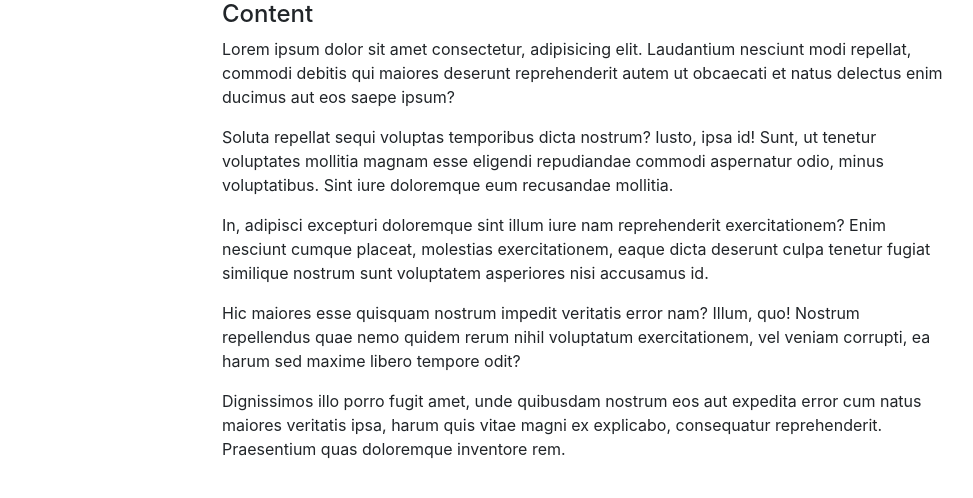
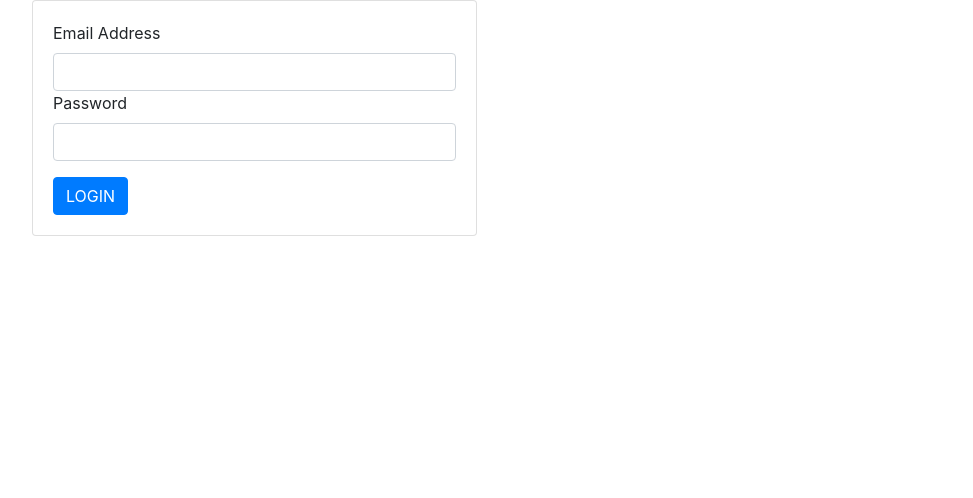
Before and after one commit to anisaa-marlina/project-bootstrap-4, a plain HTML site: page index.html in a window 1280 px wide. Shown: the whole page, without its empty margins (53-1026 px from the left). Drawn offline with Linux system fonts and the light colour scheme.

Commit message:
add part-3 Login Form no-space

```diff
--- a/index.html
+++ b/index.html
@@ -9,39 +9,31 @@
   </head>
   <body>
     <div class="container">
-      <div class="row justify-content-center">
-        <div class="col-md-8">
-          <h4>Content</h4>
-          <p>
-            Lorem ipsum dolor sit amet consectetur, adipisicing elit. Laudantium
-            nesciunt modi repellat, commodi debitis qui maiores deserunt
-            reprehenderit autem ut obcaecati et natus delectus enim ducimus aut
-            eos saepe ipsum?
-          </p>
-          <p>
-            Soluta repellat sequi voluptas temporibus dicta nostrum? Iusto, ipsa
-            id! Sunt, ut tenetur voluptates mollitia magnam esse eligendi
-            repudiandae commodi aspernatur odio, minus voluptatibus. Sint iure
-            doloremque eum recusandae mollitia.
-          </p>
-          <p>
-            In, adipisci excepturi doloremque sint illum iure nam reprehenderit
-            exercitationem? Enim nesciunt cumque placeat, molestias
-            exercitationem, eaque dicta deserunt culpa tenetur fugiat similique
-            nostrum sunt voluptatem asperiores nisi accusamus id.
-          </p>
-          <p>
-            Hic maiores esse quisquam nostrum impedit veritatis error nam?
-            Illum, quo! Nostrum repellendus quae nemo quidem rerum nihil
-            voluptatum exercitationem, vel veniam corrupti, ea harum sed maxime
-            libero tempore odit?
-          </p>
-          <p>
-            Dignissimos illo porro fugit amet, unde quibusdam nostrum eos aut
-            expedita error cum natus maiores veritatis ipsa, harum quis vitae
-            magni ex explicabo, consequatur reprehenderit. Praesentium quas
-            doloremque inventore rem.
-          </p>
+      <div class="row" style="height: 100vh">
+        <div class="col-md-5">
+          <div class="card">
+            <div class="card-body">
+              <form action="" autocomplete="off">
+                <label for="email">Email Address</label>
+                <input
+                  type="text"
+                  name="email"
+                  id="email"
+                  class="form-control"
+                />
+                <label for="password">Password</label>
+                <input
+                  type="text"
+                  name="password"
+                  id="password"
+                  class="form-control"
+                />
+                <button type="submit" class="btn btn-primary mt-3">
+                  LOGIN
+                </button>
+              </form>
+            </div>
+          </div>
         </div>
       </div>
     </div>
```
Also changed, not shown: screenshots/part-3 Login Form no-space.png (added).
